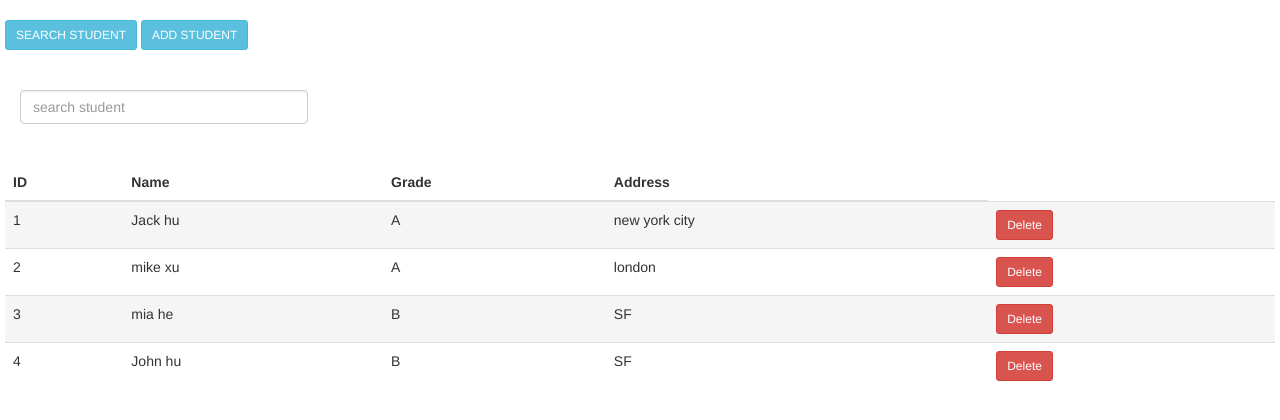
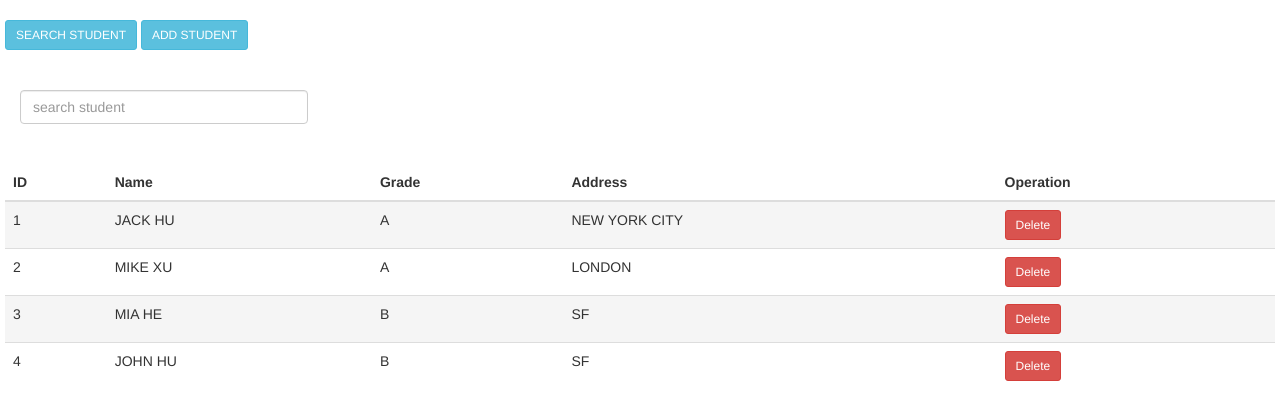
Before and after one commit to wenjiechen/AngularBasic, a website: page index.html in a window 1280 px wide. Drawn offline with nearby package versions, Linux system fonts and the light colour scheme.

Commit message:
add operation column

```diff
--- a/js/controller/studentInfoController.js
+++ b/js/controller/studentInfoController.js
@@ -31,7 +31,7 @@
             $scope.student.selected = student;
         };
 
-        $scope.delete = function (student) {
+        $scope.remove = function (student) {
             var index = $scope.students.indexOf(student);
             if (index != -1) {
                 $scope.students.splice(index, 1);
--- a/templates/studentTable.html
+++ b/templates/studentTable.html
@@ -6,10 +6,11 @@
             <th> Name</th>
             <th> Grade</th>
             <th> Address</th>
+            <th> Operation</th>
         </tr>
         <tr ng-repeat="student in students | filter:searchText.value" ng-class="{'striped': $even}" ng-click="edit(student)">
-            <td ng-repeat="prop in student">{{prop}}</td>
-            <td> <button class="btn btn-danger btn-sm" ng-click="delete(student)">Delete</button></td>
+            <td ng-repeat="prop in student">{{prop | uppercase}}</td>
+            <td> <button class="btn btn-danger btn-sm" ng-click="remove(student)">Delete</button></td>
         </tr>
         </thead>
     </table>
```
Also changed, not shown: index.html (+1 -1 lines), templates/searchStudent.html (+1 -1 lines).
